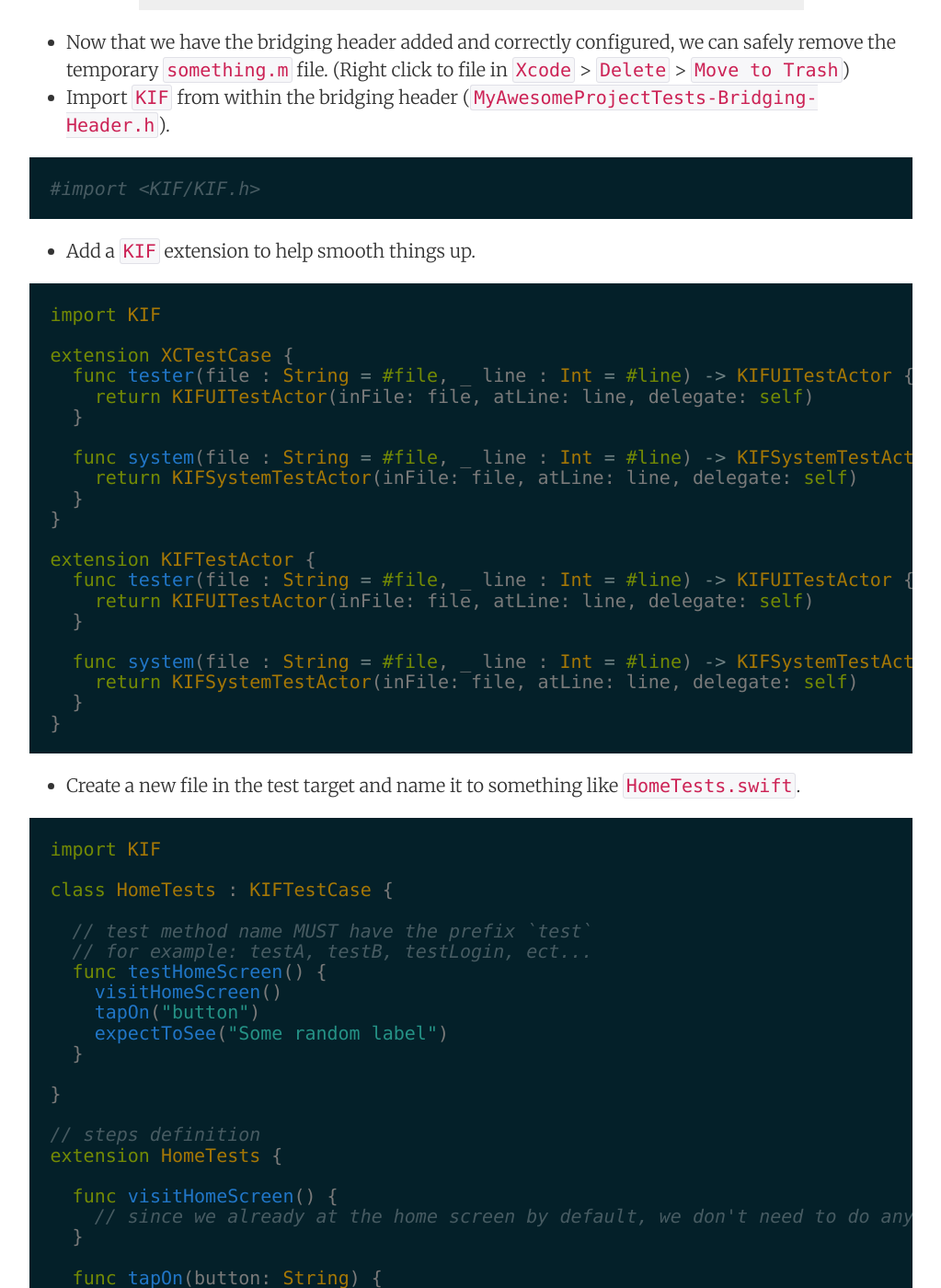
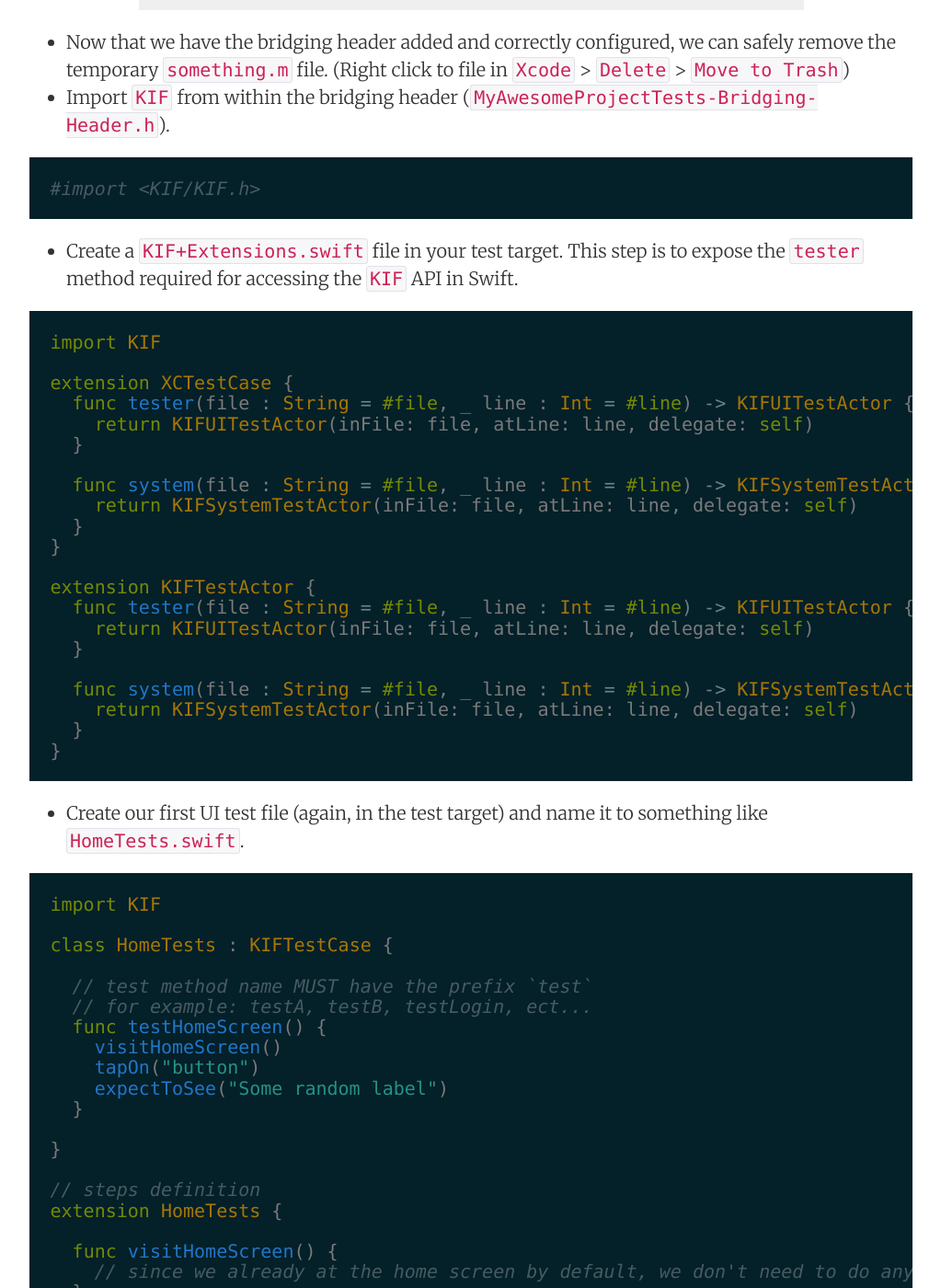
Before and after one commit to hoang-tran/hoang-tran.github.io, a Jekyll site: the page built from _posts/2016-07-24-how-to-setup-testing-for-new-ios-project.md, in a window 1280 px wide and 1400 px high, scrolled down 8045 px. Shown: the whole window at 92% size, without its empty margins (128-1151 px from the left). Built offline with Jekyll 4.4.1, drawn with Linux system fonts in a browser that asks for light colours; nearby versions of some CDN libraries.

Commit message:
minor wording on post 1

```diff
--- a/_posts/2016-07-24-how-to-setup-testing-for-new-ios-project.md
+++ b/_posts/2016-07-24-how-to-setup-testing-for-new-ios-project.md
@@ -259,7 +259,7 @@ For `Swift`:
 #import <KIF/KIF.h>
 {% endhighlight %}
 
-* Add a `KIF` extension to help smooth things up.
+* Create a `KIF+Extensions.swift` file in your test target. This step is to expose the `tester` method required for accessing the `KIF` API in Swift.
 
 {% highlight swift %}
 import KIF
@@ -285,7 +285,7 @@ extension KIFTestActor {
 }
 {% endhighlight %}
 
-* Create a new file in the test target and name it to something like `HomeTests.swift`.
+* Create our first UI test file (again, in the test target) and name it to something like `HomeTests.swift`.
 
 {% highlight swift %}
 import KIF
```
